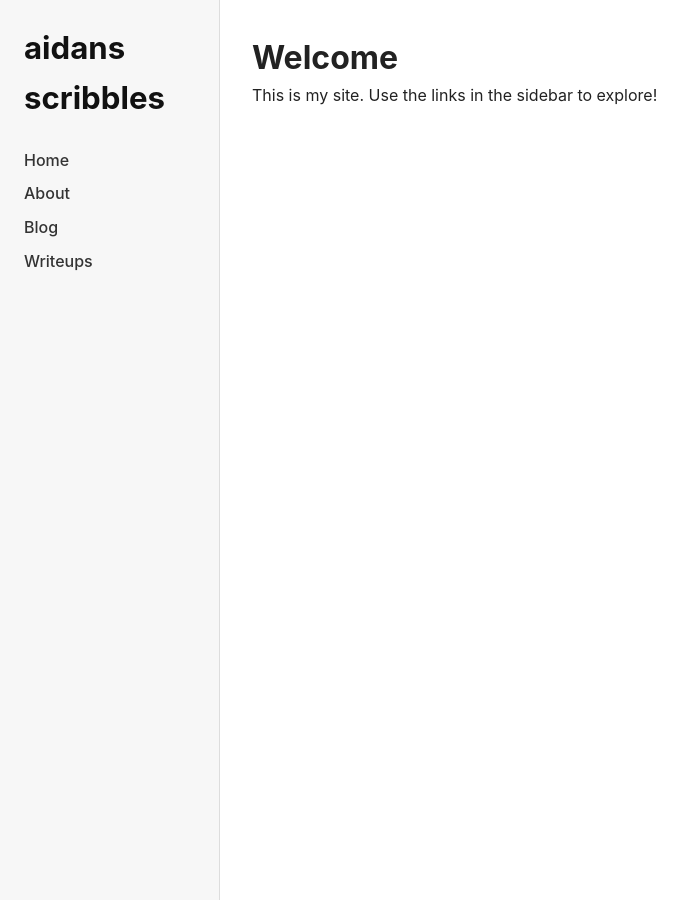
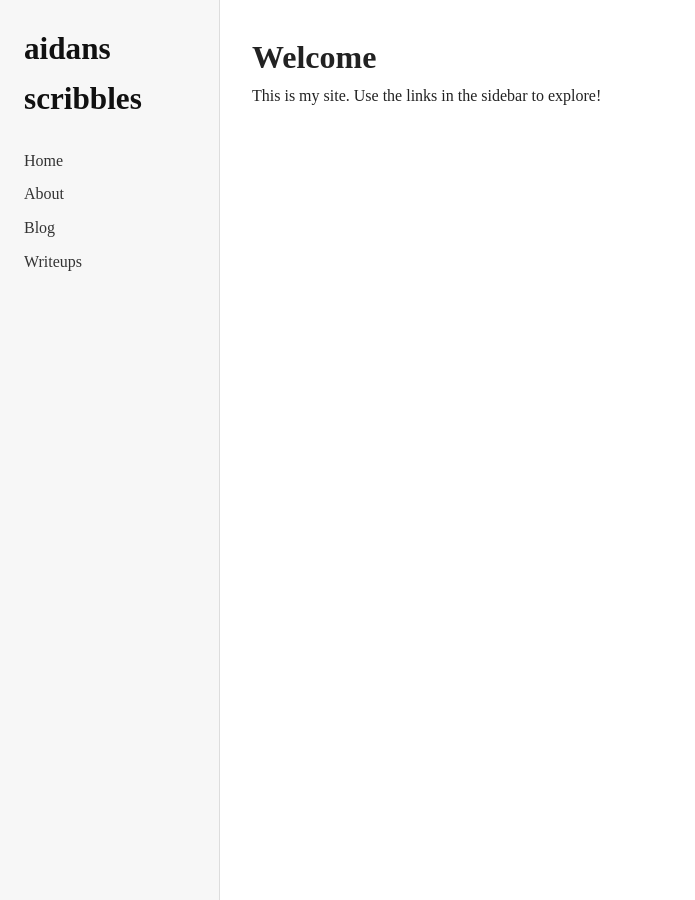
Before and after one commit to aidanvoidout/aidanvoidout.github.io, a Jekyll site: the page built from index.md, in a window 1280 px wide. Shown: the whole page, without its empty margins (0-695 px from the left). Built offline with Jekyll 4.4.1, drawn with Linux system fonts in a browser that asks for light colours.

Commit message:
Update style.css

```diff
--- a/assets/css/style.css
+++ b/assets/css/style.css
@@ -5,7 +5,6 @@ body, h1, h2, h3, p, ul {
 }
 
 body {
-  font-family: -apple-system, BlinkMacSystemFont, "Segoe UI", Roboto, sans-serif;
   line-height: 1.6;
   color: #222;
   background: #fff;
```
